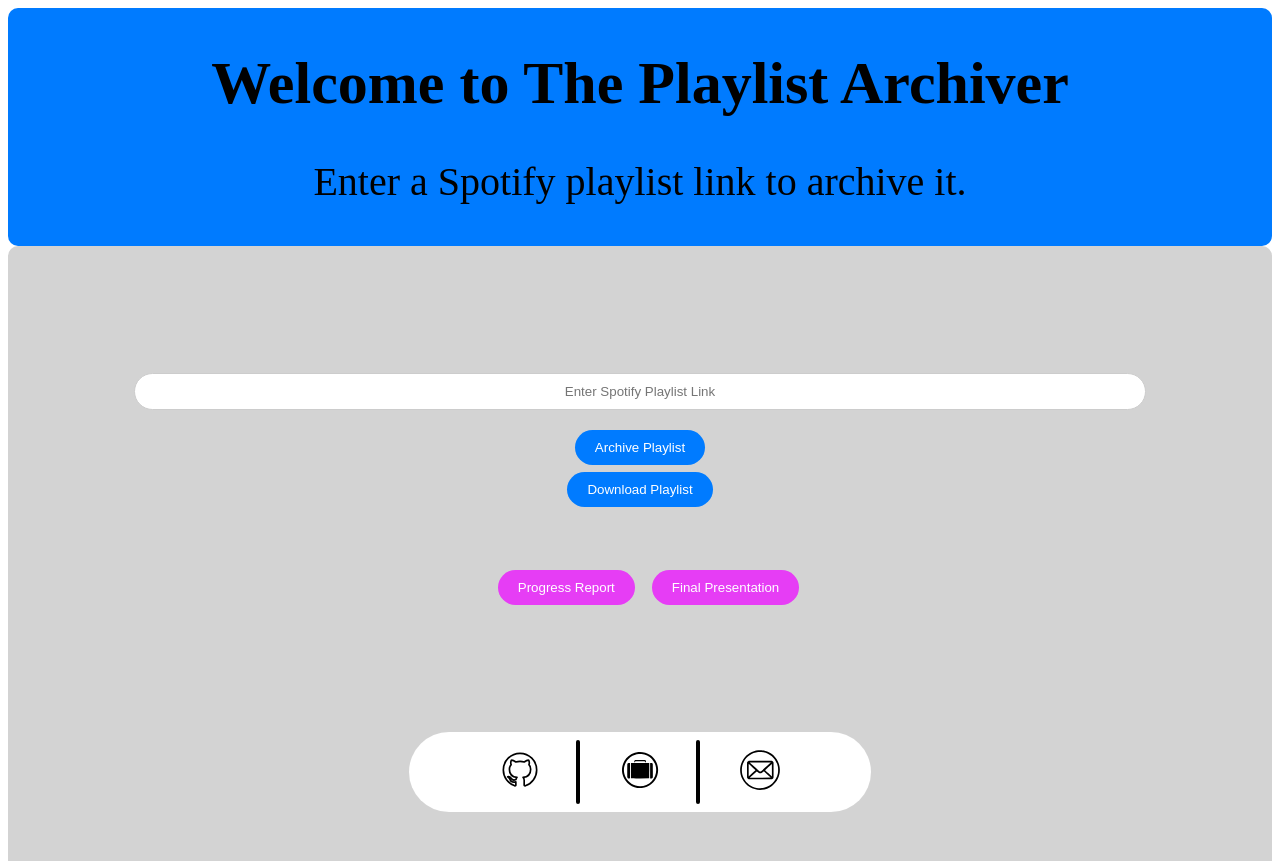
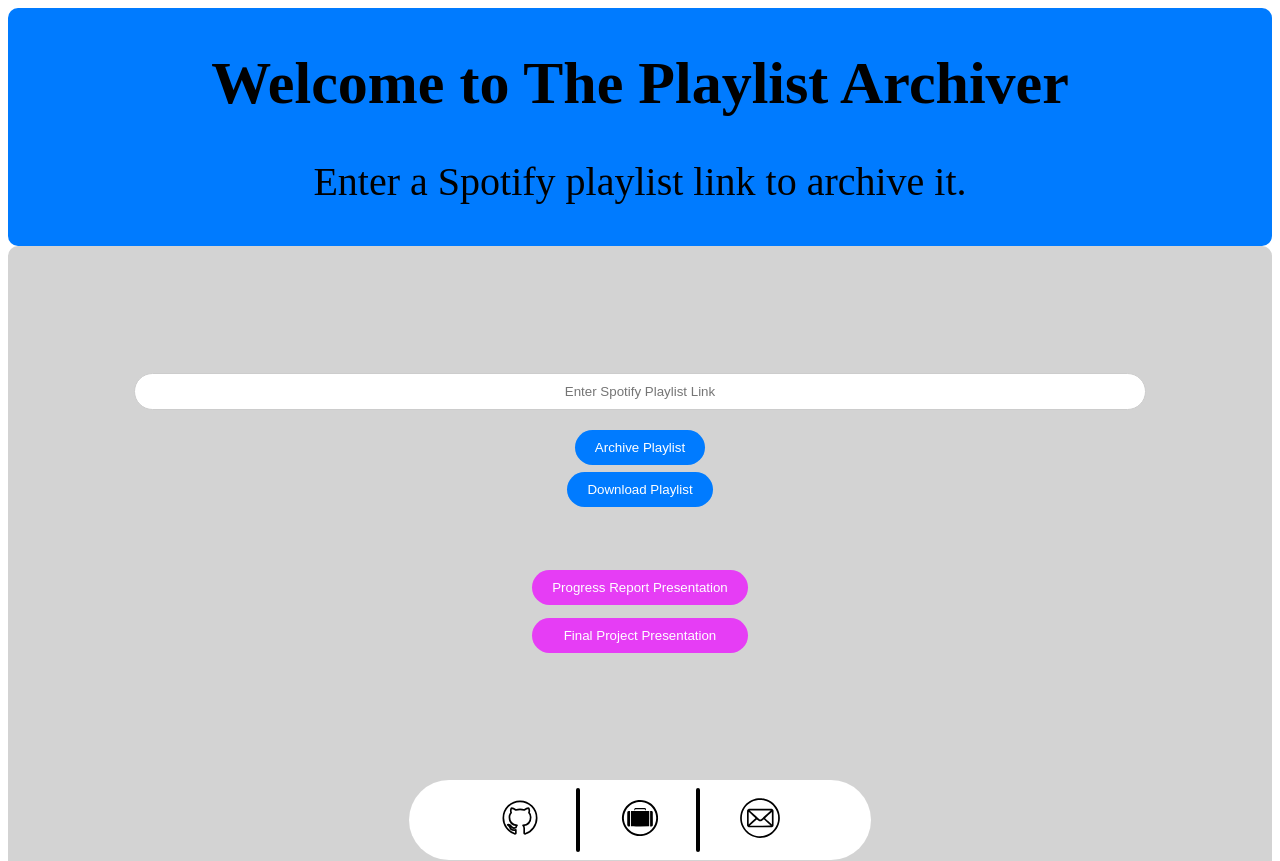
Before and after one commit to tenjotenge/playlist-archiver, a Next.js app: page / in a window 1280 px wide. Shown: the top 861 px of the page. Built offline with nearby package versions, Linux system fonts and the light colour scheme.

Commit message:
buttons changed

```diff
--- a/src/components/PresentationButtons.js
+++ b/src/components/PresentationButtons.js
@@ -16,14 +16,14 @@
         id={cx('pb-1')}
         onClick={() => openInNewTab('/progress-report.pdf')}
       >
-        Progress Report
+        Progress Report Presentation
       </button>
       <button
         className={cx('presentation-button')}
         id={cx('pb-2')}
         onClick={() => openInNewTab('/final-presentation.pdf')}
       >
-        Final Presentation
+        Final Project Presentation
       </button>
     </div>
   );
--- a/src/components/PresentationButtons.module.css
+++ b/src/components/PresentationButtons.module.css
@@ -4,6 +4,7 @@
     display: flex;
     justify-content: space-between; /* Use space-between to add space between the buttons */
     margin-top: 5%; /* Add a 5% top margin */
+    flex-direction: column;
   }
 
   .presentation-button {
@@ -19,9 +20,9 @@
   }
 
   #pb-1 {
-    margin-right: 3%;
+    margin-bottom: 3%;
   }
 
   #pb-2 {
-    margin-left: 3%;
+    margin-top: 3%;
   }
```
